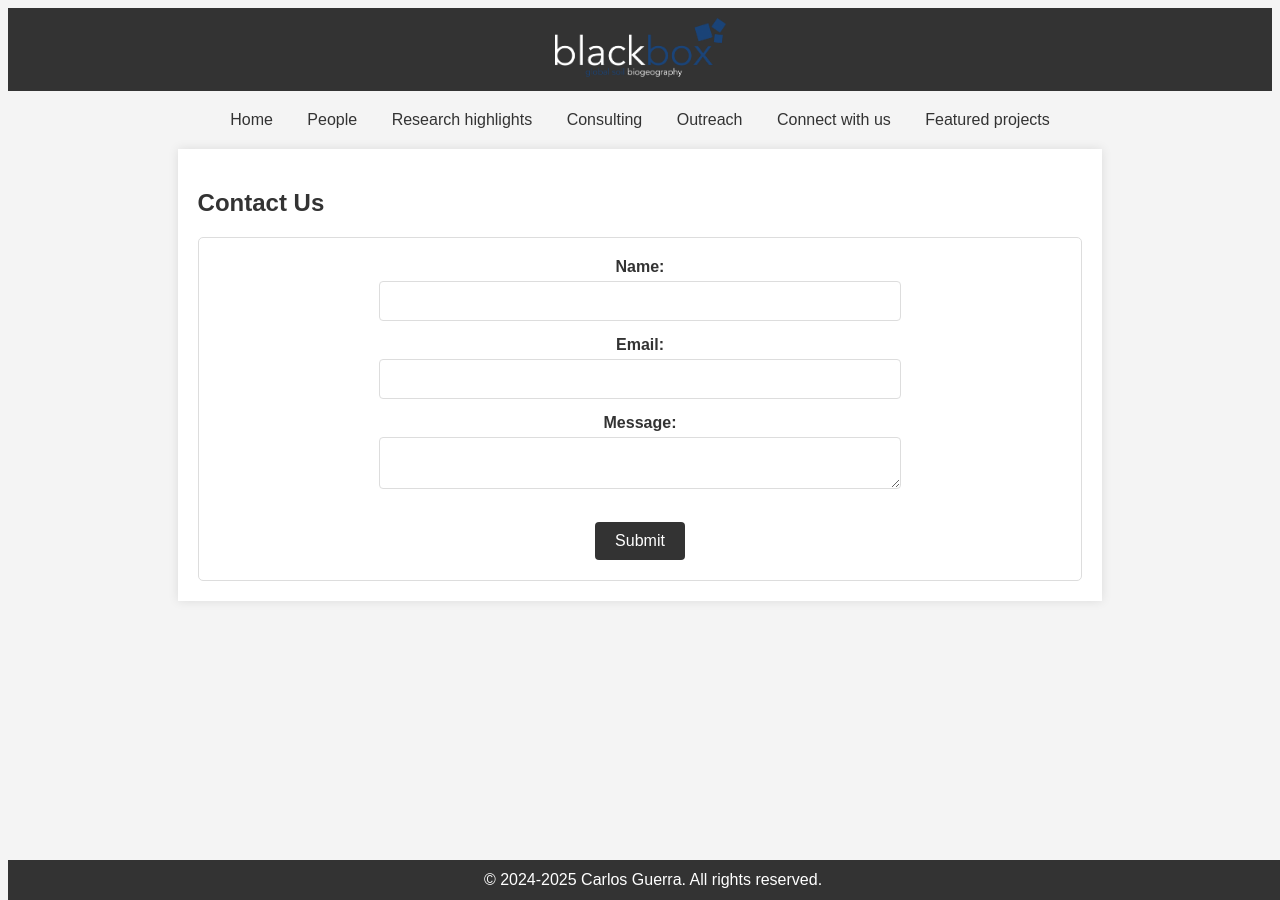
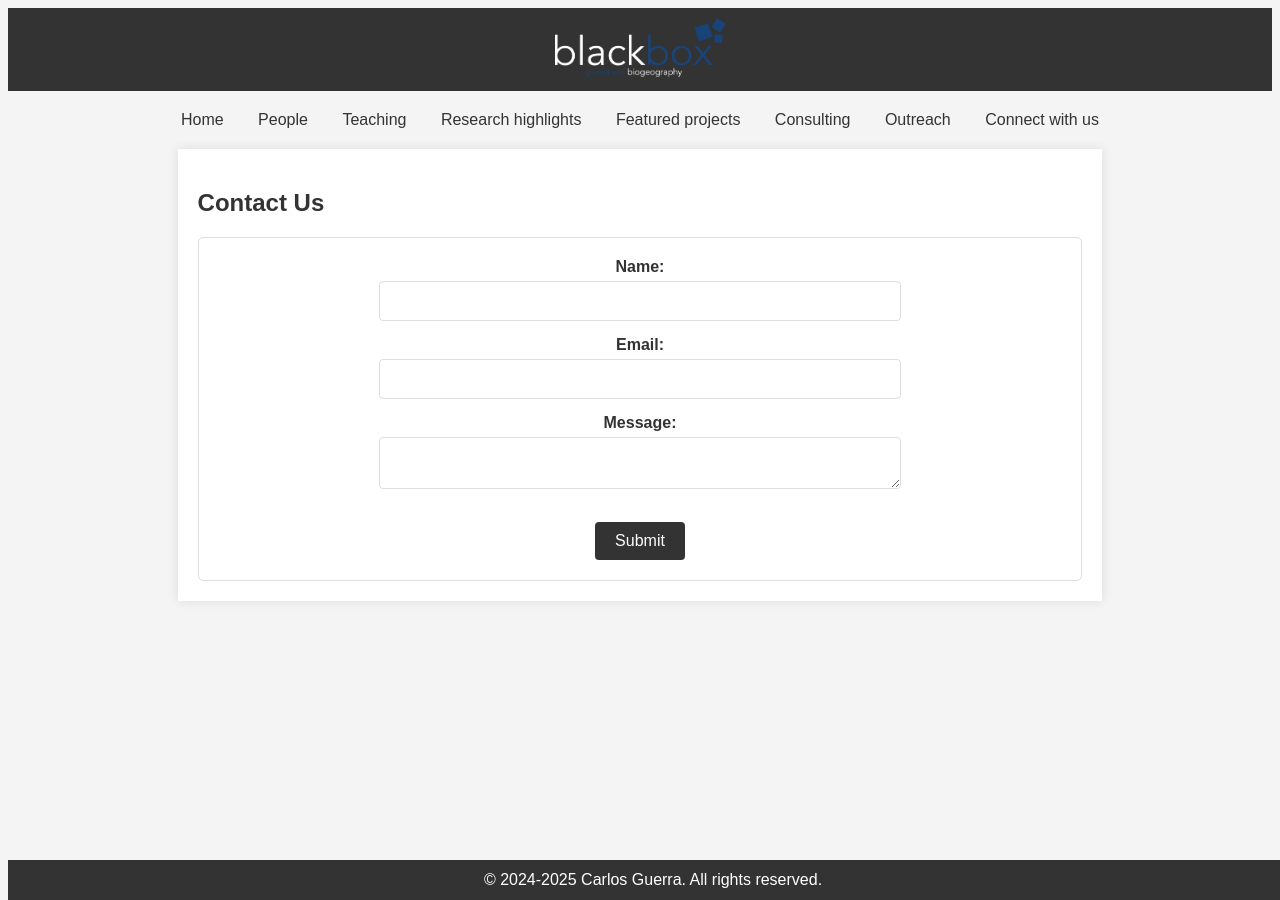
Before and after one commit to Blackboxgeo/blackbox.github.io, a Jekyll site: the page form/index.html, which Jekyll copies as it is, in a window 1280 px wide. Built offline with Jekyll 4.4.1, drawn with Linux system fonts in a browser that asks for light colours.

```diff
--- a/form/index.html
+++ b/form/index.html
@@ -148,11 +148,12 @@
     <nav>
         <a href="https://blackboxgeo.github.io/blackbox.github.io">Home</a>
         <a href="/blackbox.github.io/people">People</a>
+        <a href="/blackbox.github.io/teaching">Teaching</a>
         <a href="/blackbox.github.io/rh">Research highlights</a>
+        <a href="/blackbox.github.io/fp">Featured projects</a>
         <a href="/blackbox.github.io/consulting">Consulting</a>
         <a href="/blackbox.github.io/outreach">Outreach</a>
         <a href="mailto:carlos.guerra@uc.pt">Connect with us</a>
-        <a href="/blackbox.github.io/fp">Featured projects</a>
     </nav>
 
     <div class="content">
```
